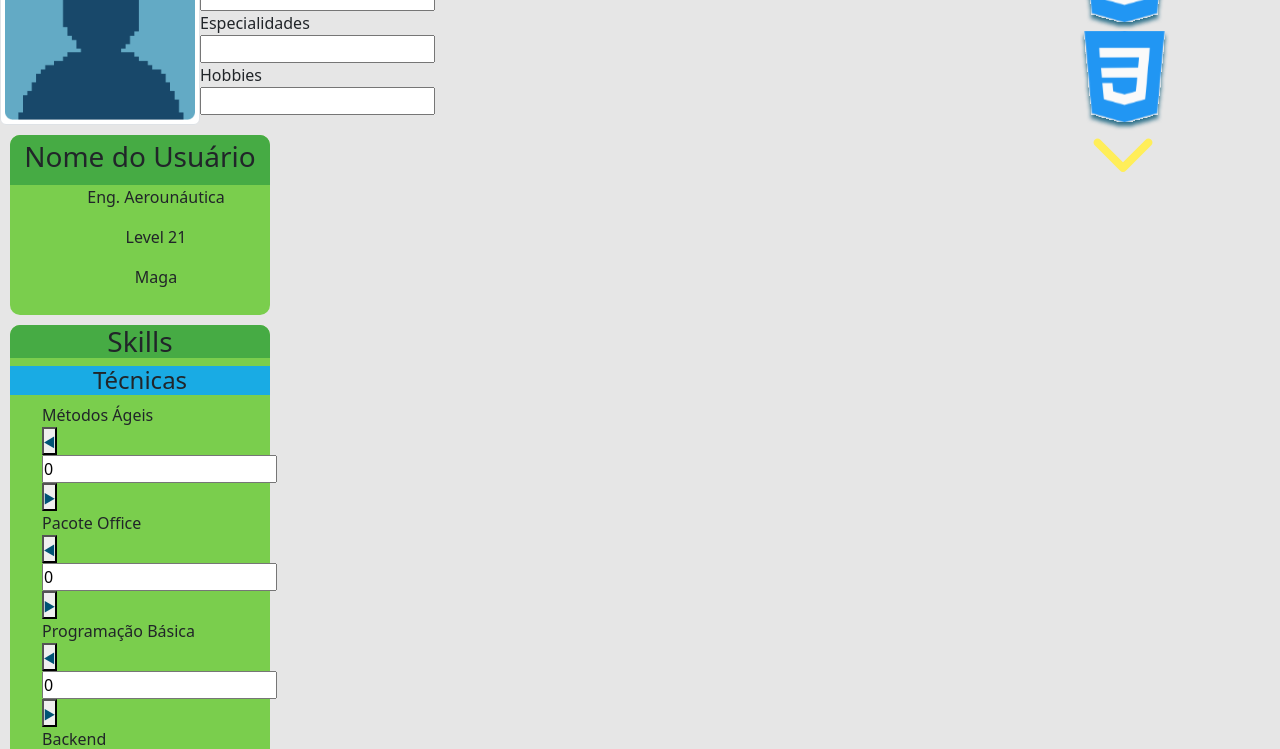
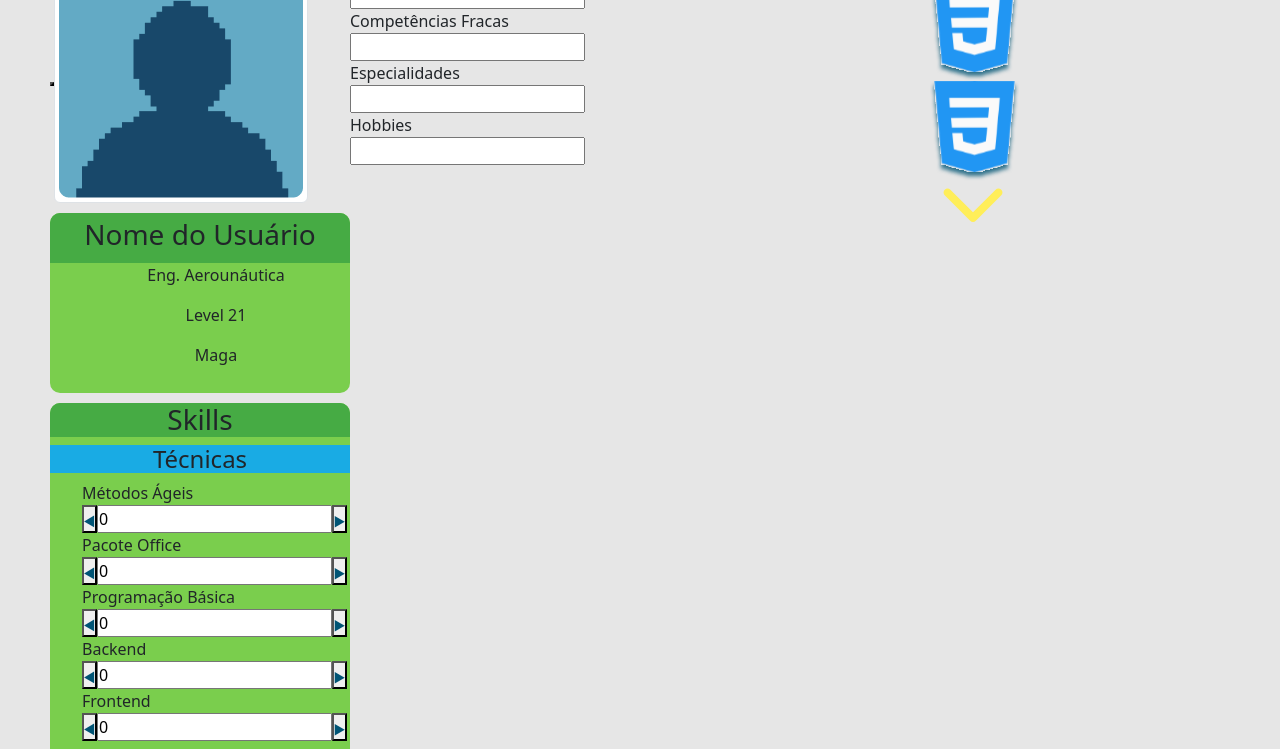
Before and after one commit to kamiszzz/projeto-levelup-principal, an Angular app: page / in a window 1280 px wide. Shown: the part 160-909 px from the top of the page. Built offline with nearby package versions, Linux system fonts and the light colour scheme.

Commit message:
alterações

```diff
--- a/src/app/app.component.css
+++ b/src/app/app.component.css
@@ -8,7 +8,7 @@
   @media (min-width: 768px) {
     .container-pag {
       display: grid;
-      grid-template-columns: 200px 1fr 200px;
+      grid-template-columns: 300px 1fr 300px;
       grid-template-rows: auto 1fr auto;
 
     }
--- a/src/app/componentes/main/perfil/perfil.component.css
+++ b/src/app/componentes/main/perfil/perfil.component.css
@@ -1,7 +1,8 @@
 
 .info-do-usuario{
-    margin: 10px;
-    width: 260px;
+    margin-bottom: 10px;
+    margin-top: 10px;
+    width: 100%;
     height: 180px;
     background-color:  #7ACE4D;
     border-radius: 10px;
@@ -16,8 +17,8 @@
 }
 
 .skills {
-    margin: 10px;
-    width: 260px;
+    margin-bottom: 44px;
+    width: 100%;
     background-color: #7ACE4D;
     border-radius: 10px;
 }
--- a/src/styles.css
+++ b/src/styles.css
@@ -10,6 +10,10 @@
 
 body {
   background-color: #E6E6E6;
+}
+
+main {
+  padding: 50px;
 }
 
 li {
```
